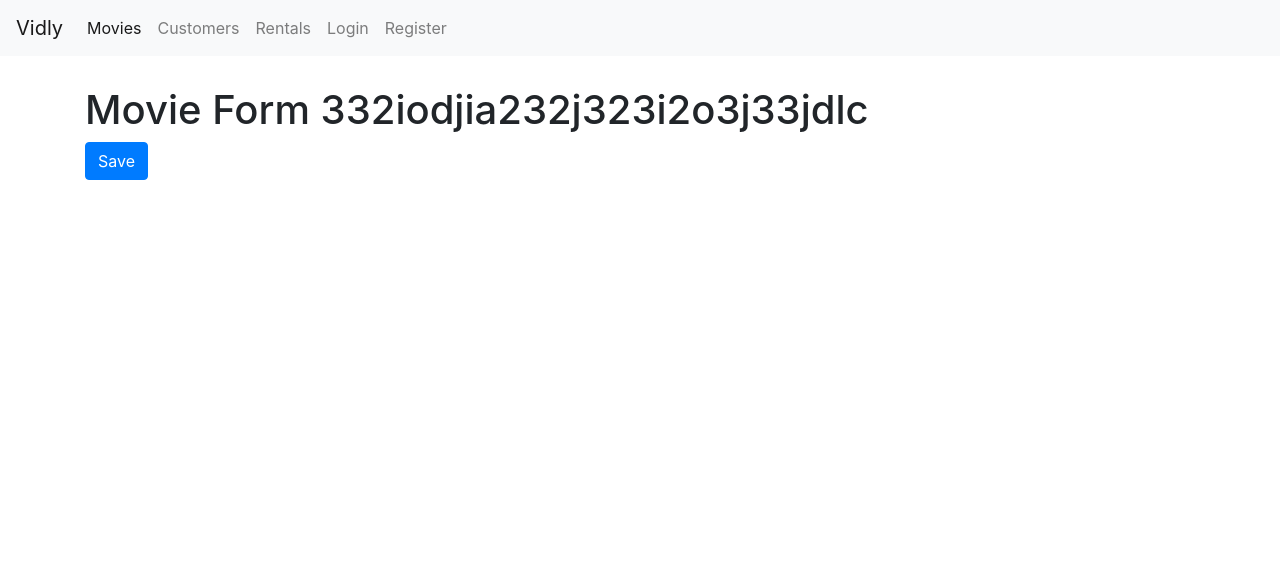
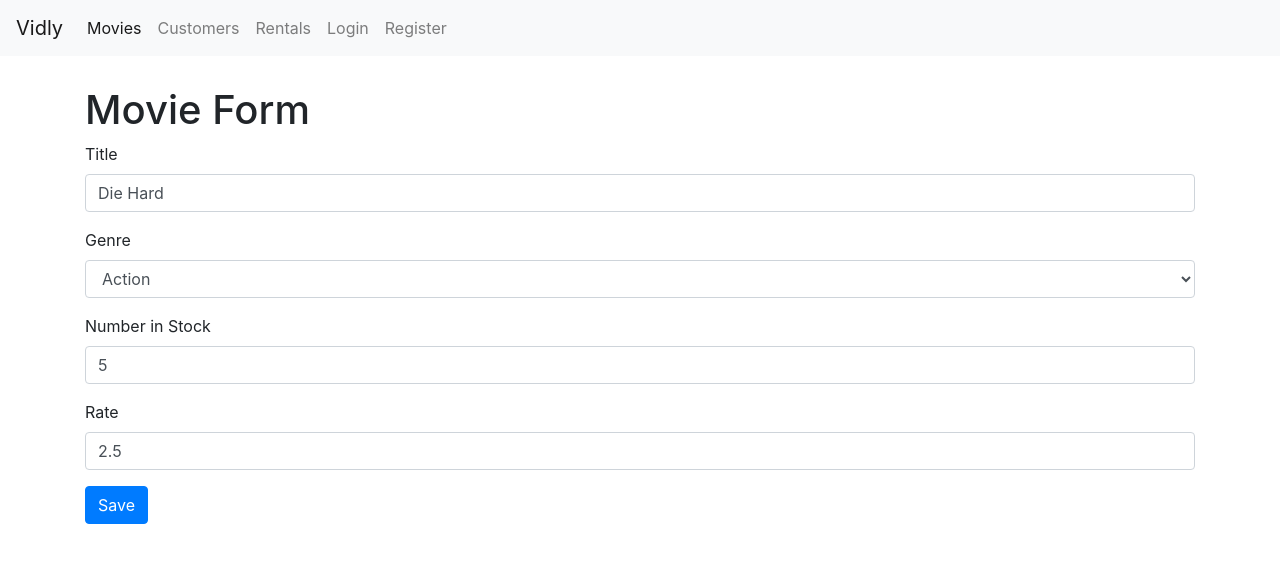
Before and after one commit to SulakshanaGeeth/Movie-Management-System-Frontend, a React (Create React App) app: page /movies/332iodjia232j323i2o3j33jdlc in a window 1280 px wide. Shown: the top 562 px of the page. Built offline with nearby package versions, Linux system fonts and the light colour scheme.

Commit message:
Build the movie register form.

```diff
--- a/src/components/common/form.jsx
+++ b/src/components/common/form.jsx
@@ -1,6 +1,7 @@
 import React, { Component } from "react";
 import Joi from "joi-browser";
 import Input from "./input";
+import Select from "./select";
 
 class Form extends Component {
   state = {
@@ -55,6 +56,21 @@
     );
   }
 
+  renderSelect(name, label, options) {
+    const { data, errors } = this.state;
+
+    return (
+      <Select
+        name={name}
+        value={data[name]}
+        label={label}
+        options={options}
+        onChange={this.handleChange}
+        error={errors[name]}
+      />
+    );
+  }
+
   renderInput(name, label, type = "text") {
     const { data, errors } = this.state;
 
--- /dev/null
+++ b/src/components/common/select.jsx
@@ -0,0 +1,20 @@
+import React from "react";
+
+const Select = ({ name, label, options, error, ...rest }) => {
+  return (
+    <div className="form-group">
+      <label htmlFor={name}>{label}</label>
+      <select name={name} id={name} {...rest} className="form-control">
+        <option value="" />
+        {options.map((option) => (
+          <option key={option._id} value={option._id}>
+            {option.name}
+          </option>
+        ))}
+      </select>
+      {error && <div className="alert alert-danger">{error}</div>}
+    </div>
+  );
+};
+
+export default Select;
--- a/src/components/movieForm.jsx
+++ b/src/components/movieForm.jsx
@@ -1,17 +1,80 @@
 import React from "react";
+import Joi from "joi-browser";
+import Form from "./common/form";
+import { getMovie, saveMovie } from "../services/fakeMovieService";
+import { getGenres } from "../services/fakeGenreService";
+import { genres } from "./../services/fakeGenreService";
 
-const MovieForm = ({ match, history }) => {
-  return (
-    <div>
-      <h1>Movie Form {match.params.id}</h1>
-      <button
-        className="btn btn-primary"
-        onClick={() => history.push("/movies")}
-      >
-        Save
-      </button>
-    </div>
-  );
-};
+class MovieForm extends Form {
+  state = {
+    data: {
+      title: "",
+      genreId: "",
+      numberInStock: "",
+      dailyRentalRate: "",
+    },
+    genres: [],
+    errors: {},
+  };
+
+  schema = {
+    _id: Joi.string(),
+    title: Joi.string().required().label("Title"),
+    genreId: Joi.string().required().label("Genre"),
+    numberInStock: Joi.number()
+      .required()
+      .min(0)
+      .max(100)
+      .label("Number in Stock"),
+    dailyRentalRate: Joi.number()
+      .required()
+      .min(0)
+      .max(10)
+      .label("Daily Rental Rate"),
+  };
+
+  componentDidMount() {
+    const genres = getGenres();
+    this.setState({ genres });
+
+    const movieId = this.props.match.params.id;
+    if (movieId === "new") return;
+
+    const movie = getMovie(movieId);
+    if (!movie) return this.props.history.replace("/not-found");
+
+    this.setState({ data: this.mapToViewModel(movie) });
+  }
+
+  mapToViewModel(movie) {
+    return {
+      _id: movie._id,
+      title: movie.title,
+      genreId: movie.genre._id,
+      numberInStock: movie.numberInStock,
+      dailyRentalRate: movie.dailyRentalRate,
+    };
+  }
+
+  doSubmit = () => {
+    saveMovie(this.state.data);
+    this.props.history.push("/movies");
+  };
+
+  render() {
+    return (
+      <div>
+        <h1>Movie Form</h1>
+        <form onSubmit={this.handleSubmit}>
+          {this.renderInput("title", "Title")}
+          {this.renderSelect("genreId", "Genre", this.state.genres)}
+          {this.renderInput("numberInStock", "Number in Stock", "number")}
+          {this.renderInput("dailyRentalRate", "Rate")}
+          {this.renderButton("Save")}
+        </form>
+      </div>
+    );
+  }
+}
 
 export default MovieForm;
--- a/src/components/movies.jsx
+++ b/src/components/movies.jsx
@@ -6,6 +6,7 @@
 import Pagination from "./common/pagination";
 import { paginate } from "../utils/paginate";
 import _ from "lodash";
+import { Link } from "react-router-dom";
 
 class Movies extends React.Component {
   state = {
@@ -84,7 +85,16 @@
             selectedItem={this.state.selectedGenre}
           />
         </div>
+
         <div className="col">
+          <Link
+            to="/movies/new"
+            className="btn btn-primary"
+            style={{ marginBottom: 20 }}
+          >
+            New Movie
+          </Link>
+
           <p>Showing {totalCount} movies in database</p>
 
           <MoviesTable
--- a/src/services/fakeMovieService.js
+++ b/src/services/fakeMovieService.js
@@ -1,10 +1,10 @@
-// import * as genresAPI from "./fakeGenreService";
+import * as genresAPI from "./fakeGenreService";
 
 const movies = [
   {
     _id: "5b21ca3eeb7f3ddk3232323233",
     title: "Terminator",
-    genre: { _id: "dljd2323nddkl2232nldld", name: "Action" },
+    genre: { _id: "5b21adj3jdk3jkdsnd233ndndj233jc", name: "Action" },
     numberInStock: 6,
     dailyRentalRate: 2.5,
     publishDate: "2018-01-03T19:04:28.809z",
@@ -13,28 +13,28 @@
   {
     _id: "332iodjia232j323i2o3j33jdlc",
     title: "Die Hard",
-    genre: { _id: "dljd2323dlddl32nldld", name: "Action" },
+    genre: { _id: "5b21adj3jdk3jkdsnd233ndndj233jc", name: "Action" },
     numberInStock: 5,
     dailyRentalRate: 2.5,
   },
   {
     _id: "332iodrrswasa2322o3j33jdlc",
     title: "Red Notice",
-    genre: { _id: "dljd23d23dlddl32nldld", name: "Comedy" },
+    genre: { _id: "5b21adjscccds453nd233ndndj233jc", name: "Comedy" },
     numberInStock: 3,
     dailyRentalRate: 4,
   },
   {
     _id: "3ww3iodrrswaa232j323i2o3j33jdlc",
     title: "Spenser Confidential",
-    genre: { _id: "dljd2323dlddd32nldld", name: "Comedy" },
+    genre: { _id: "5b21adjscccds453nd233ndndj233jc", name: "Comedy" },
     numberInStock: 3,
     dailyRentalRate: 4,
   },
   {
     _id: "3ww3ioyejsi233i2o3jdd33jdlc",
     title: "The Silence",
-    genre: { _id: "dljd2323sdlddd32nldld", name: "Thriller" },
+    genre: { _id: "5b21adj3jdk3dcdcdc33dndndj233jc", name: "Thriller" },
     numberInStock: 3,
     dailyRentalRate: 4,
   },
@@ -47,3 +47,18 @@
 export function getMovie(id) {
   return movies.find((m) => m._id === id);
 }
+
+export function saveMovie(movie) {
+  let movieInDb = movies.find((m) => m._id === movie._id) || {};
+  movieInDb.title = movie.title;
+  movieInDb.genre = genresAPI.genres.find((g) => g._id === movie.genreId);
+  movieInDb.numberInStock = movie.numberInStock;
+  movieInDb.dailyRentalRate = movie.dailyRentalRate;
+
+  if (!movieInDb._id) {
+    movieInDb._id = Date.now().toString();
+    movies.push(movieInDb);
+  }
+
+  return movieInDb;
+}
```
